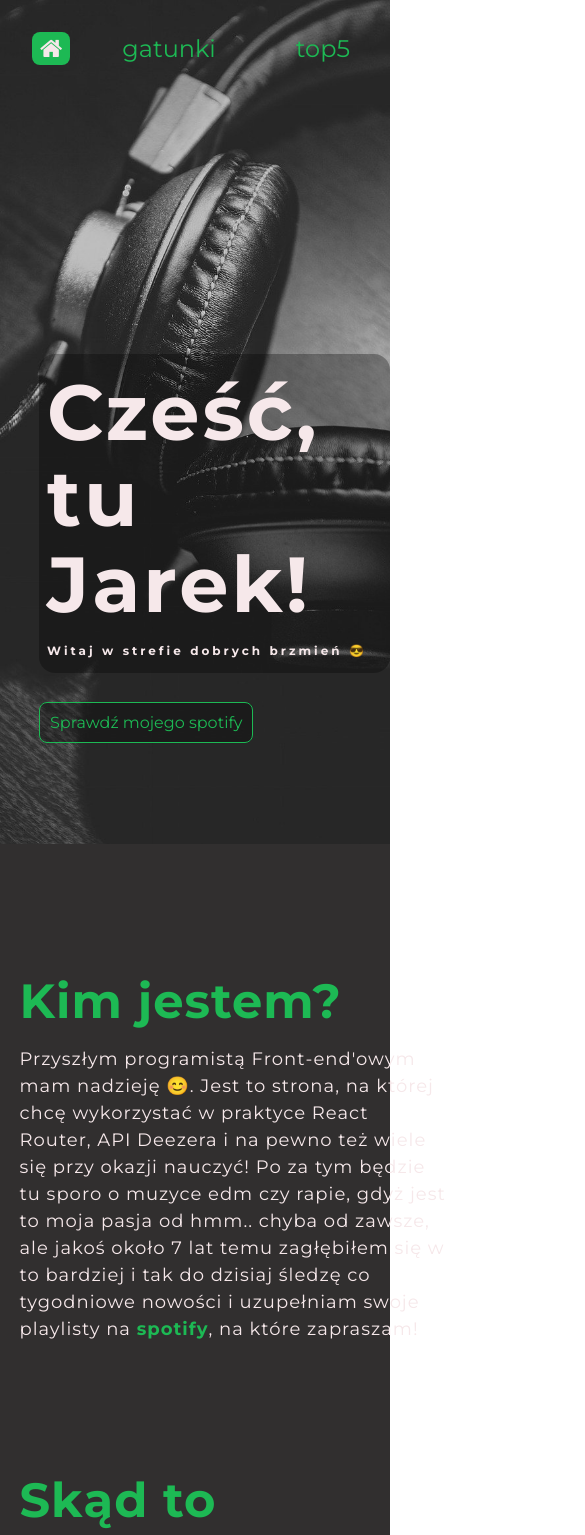
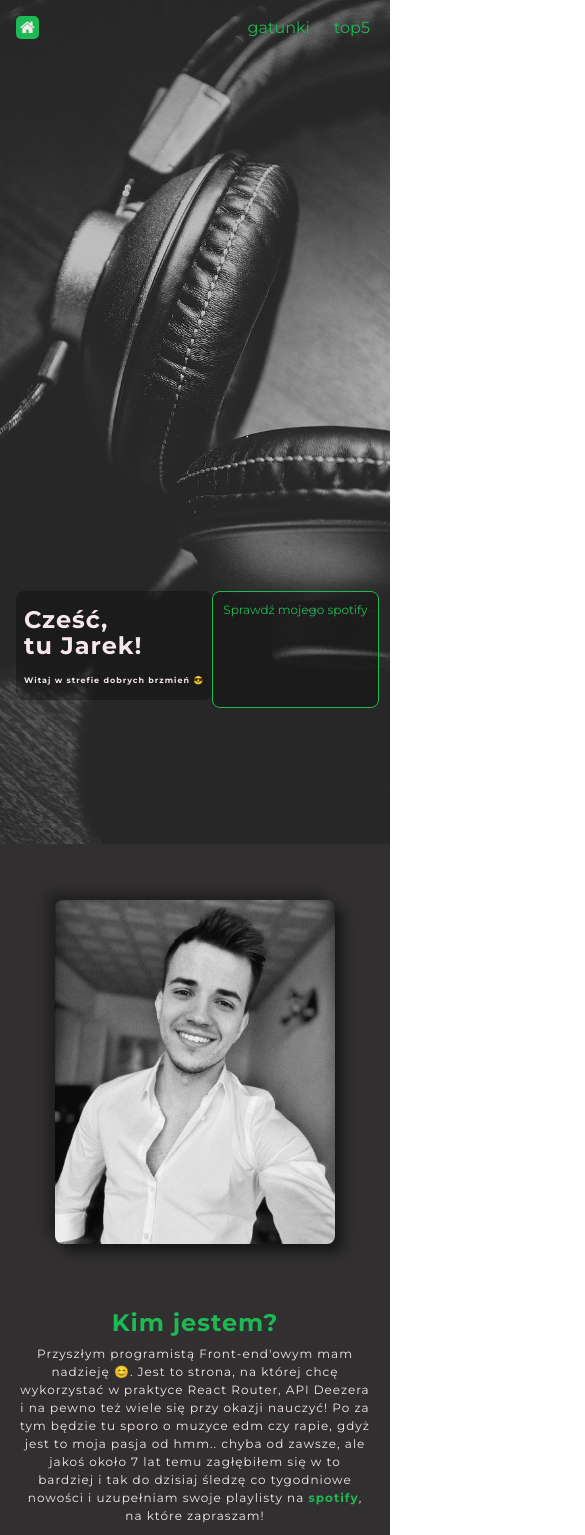
Before and after one commit to jarek-janowski/react-router-web, a React (Create React App) app: page / in a window 390 px wide. Shown: the top 1535 px of the page, 585 px wide, since content can reach past the window. Built offline with nearby package versions, Linux system fonts and the light colour scheme.

Commit message:
feat: mobile styles

```diff
--- a/src/pages/AboutPage.js
+++ b/src/pages/AboutPage.js
@@ -17,6 +17,7 @@ const About = () => {
             <section className="about">
                 <article className="who-am-i">
                     <div className="who-am-i__wrapper">
+                        <img className="who-am-i__photo" src={me} alt="me"/>
                         <section>
                             <h2 className="who-am-i__heading">Kim jestem?</h2>
                             <p className="who-am-i__description">Przyszłym programistą Front-end'owym mam nadzieję 😊.
@@ -29,7 +30,7 @@ const About = () => {
                             </p>
                         </section>
                         <section>
-                            <h3 className="who-am-i__heading">Skąd to zainteresowanie muzyką</h3>
+                            <h3 className="who-am-i__heading">Skąd to zainteresowanie muzyką?</h3>
                             <p className="who-am-i__description">Od dziecka po prostu lubiłem słuchać muzyki, jeszcze na tzw. "wieży",
                             starsi pamiętają 😏. Nawet próbowałem swoich sił w graniu na instrumentach, ale nie było mi to pisane.
                             Z czasem moje gusta się zmieniały, całe gimnazjum było namalowane rapem, a od technikum zacząłem wchodzić
@@ -37,7 +38,7 @@ const About = () => {
                         </section>
                     </div>
                     <p className="after"></p>
-                    <img className="who-am-i__photo" src={me} alt="me"/>
+
                 </article>
             </section>
         </>
--- a/src/styles/_variables.scss
+++ b/src/styles/_variables.scss
@@ -1,3 +1,6 @@
 $green: #1DB954;
 $white: #F6E8EA;
 $darkGray: #312F2F;
+
+$mobile: 415px;
+$tablet: 768px;
--- a/src/styles/modules/AboutPage.scss
+++ b/src/styles/modules/AboutPage.scss
@@ -1,15 +1,25 @@
 .who-am-i {
     display: flex;
-    // align-items: center;
+    align-items: center;
     min-height: 100vh;
     width: 90%;
     margin: 0 auto;
     color: $white;;
     letter-spacing: 1px;
+    @media(max-width: $mobile){
+        width: 90%;
+        display: block;
+        margin: 0 auto;
+        padding-top: 32px;
+    }
     &__description{
-        align-self: flex-start;
+        // align-self: flex-start;
         line-height: 1.5;
         font-size: 18px;
+        @media(max-width: $mobile){
+            font-size: 12px;
+            text-align: center;
+        }
         &--link{
             color: $green;
             text-decoration: none;
@@ -20,18 +30,37 @@
         color: $green;
         font-size: 48px;
         padding: 128px 0 16px;
+        @media(max-width: $mobile){
+            font-size: 24px;
+            padding: 64px 0 8px;
+            text-align: center;
+        }
     }
     &__photo{
         width: 35%;
         height: auto;
         align-self: center;
         border-radius: 8px;
-        box-shadow: -12px -12px 12px 0 rgba(29, 185, 84, 1),
+        box-shadow: -12px -12px 12px 0 rgba(29, 185, 84, .8),
         12px 12px 12px 0 rgba(0, 0, 0, .8);
-
+        @media(max-width: $mobile){
+            box-shadow: -8px -8px 12px 0 rgba(0, 0, 0, .3),
+            8px 8px 12px 0 rgba(0, 0, 0, .5);
+            order: 0;
+            display: block;
+            margin: 0 auto;
+            width: 80%;
+            margin-top: 24px;
+        }
     }
     &__wrapper{
+        display: flex;
+        flex-direction: column;
+        align-items: center;
         padding: 0 180px 128px 0;
         text-align: start;
+        @media(max-width: $mobile){
+            padding: 0 0 32px 0;
+        }
     }
 }
--- a/src/styles/modules/Footer.scss
+++ b/src/styles/modules/Footer.scss
@@ -7,6 +7,7 @@
     justify-content: center;
     align-items: center;
     overflow: hidden;
+
     &-wrapper {
         margin-top: 32px;
         display: flex;
@@ -20,6 +21,10 @@
         text-align: center;
         color: $white;
         line-height: 1.5;
+        @media(max-width: $mobile){
+            max-width: 40%;
+            font-size: 12px;
+        }
         & span{
             // color: red;
             display: block;
@@ -33,6 +38,9 @@
         color: $white;;
         // margin-right: 32px;
         margin: 0 12px;
+        @media(max-width: $mobile){
+            font-size: 24px;
+        }
     }
     &__image{
         position: absolute;
@@ -41,6 +49,11 @@
         left: 70%;
         // width: 40%;
         // margin-right: auto;
+        @media(max-width: $mobile){
+            top: 10%;
+            left: 10%;
+            transform: scale(.5) rotate(325deg)
+        }
 
     }
     &__image--2{
@@ -48,9 +61,11 @@
         transform: scale(.8);
         bottom: 20%;
         right: 70%;
-        // width: 100%;
-        // margin-right: auto;
-
+        @media(max-width: $mobile){
+            bottom: 10%;
+            right: 10%;
+            transform: scale(.5) rotate(145deg)
+        }
     }
 
 }
--- a/src/styles/modules/GenresPage.scss
+++ b/src/styles/modules/GenresPage.scss
@@ -1,10 +1,19 @@
 .genres {
-    padding: 10% 10%;
+    padding: 5% 0;
+    @media(max-width: $mobile){
+        padding: 10% 0;
+        max-width: 90%;
+        margin: 0 auto;
+    }
     &__heading {
         text-align: center;
         font-size: 48px;
         color: $green;
         margin-bottom: 16px;
+        @media(max-width: $mobile){
+            font-size: 24px;
+            margin-bottom: 8px;
+        }
     }
     &__description{
         display: block;
@@ -14,6 +23,11 @@
         margin-bottom: 128px;
         text-align: center;
         color: $white;
+        @media(max-width: $mobile){
+            font-size: 12px;
+            margin-bottom: 48px;
+            line-height: 1.8;
+        }
 
     }
     &__grid {
@@ -23,7 +37,14 @@
         row-gap: 64px;
         column-gap: 3.5%;
         text-align: center;
+        max-width: 60%;
+        margin: 0 auto;
 
+        @media(max-width: $mobile){
+            grid-template-columns: 100%;
+            column-gap: 0;
+            row-gap: 32px;
+        }
     }
     &-section{
         box-shadow: -12px -12px 12px 0 rgba(60, 60, 60, .2),
@@ -33,6 +54,9 @@
         &__heading{
             color: $green;
             margin-bottom: 32px;
+            @media(max-width: $mobile){
+                margin-bottom: 0;
+            }
         }
     }
     &-list{
@@ -40,5 +64,9 @@
         list-style: none;
         color: $white;
         line-height: 1.8;
+        @media(max-width: $mobile){
+            font-size: 12px;
+            margin-top: 10px;
+        }
     }
 }
--- a/src/styles/modules/Hero.scss
+++ b/src/styles/modules/Hero.scss
@@ -1,5 +1,4 @@
 .hero {
-
     height: 100vh;
     background-repeat: no-repeat;
     background-size: cover;
@@ -13,6 +12,12 @@
         font-size: 78px;
         color: $white;
         margin-bottom: 40px;
+        @media(max-width: $mobile){
+            font-size: 24px;
+            letter-spacing: 1px;
+            border-radius: 8px;
+            margin-bottom: 8px;
+        }
         &--special{
             display: block;
             margin-bottom: 16px;
@@ -20,6 +25,9 @@
         &--special-small{
             display: block;
             font-size: 12px;
+            @media(max-width: $mobile){
+                font-size: 8px;
+            }
         }
     }
     &__link{
@@ -30,6 +38,9 @@
         border-radius: 8px;
         transition: .2s;
         background-color: rgba($color: #000000, $alpha: .3);
+        @media(max-width: $mobile){
+            font-size: 12px;
+        }
 
         &:hover{
             background: $green;
@@ -58,5 +69,16 @@
     position: absolute;
     top: 42%;
     left: 10%;
-    // background: rgba($color: #000000, $alpha: .2);
+    @media(max-width: $mobile){
+        position: none;
+        top: 70%;
+        left: 0;
+        display: flex;
+        flex-wrap: wrap;
+        justify-content: flex-start;
+        margin-left: 16px;
+        // top: 50%;
+        // left: 50%;
+        // transform: translateX(-50%)
+    }
 }
--- a/src/styles/modules/Navigation.scss
+++ b/src/styles/modules/Navigation.scss
@@ -5,6 +5,11 @@
     width: 100%;
     padding-top: 32px;
     padding-right: 32px;
+    @media(max-width: $mobile){
+        padding: 0 16px;
+        padding-top: 16px;
+        justify-content: space-around;
+    }
 
     &__link{
         text-decoration: none;
@@ -13,6 +18,11 @@
         padding: 2px 8px;
         border-radius: 8px;
         transition: .2s;
+        @media(max-width: $mobile){
+            font-size: 16px;
+            padding: 2px 4px;
+            border-radius: 5px;
+        }
         &:hover{
             background: $green;
             color: $white;
@@ -24,11 +34,18 @@
         }
         &--homepage{
             margin-left: 32px;
+            @media(max-width: $mobile){
+                margin: 0;
+            }
 
         }
         &--genres{
            margin-left: auto;
            margin-right: 64px;
+           @media(max-width: $mobile){
+            //    margin: 0;
+            margin-right: 16px;
+           }
         }
     }
 }
--- a/src/styles/modules/Top5Page.scss
+++ b/src/styles/modules/Top5Page.scss
@@ -3,6 +3,9 @@
     max-width: 80%;
     margin: 0 auto;
     padding: 128px 0;
+    @media(max-width: $mobile){
+        padding: 32px 0;
+    }
     &__grid{
         margin-top: 16px;
         display: grid;
@@ -10,18 +13,35 @@
         grid-template-rows: auto;
         row-gap: 64px;
         column-gap: 3.5%;
+        @media(max-width: $mobile){
+            grid-template-columns: 100%;
+            column-gap: 0;
+            row-gap: 32px;
+        }
     }
     &__heading{
         color: $green;
         margin: 0 0 32px 0;
         font-size: 48px;
         text-align: center;
+        @media(max-width: $mobile){
+            font-size: 24px;
+            margin-bottom: 16px;
+        }
     }
     &__description{
         color: $white;
-        margin-bottom: 128px;
+        // margin-bottom: 128px;
         text-align: center;
         line-height: 1.5;
+        max-width: 786px;
+        margin: 0 auto;
+        padding-bottom: 64px;
+        @media(max-width: $mobile){
+            font-size: 12px;
+            line-height: 1.8;
+            padding-bottom: 32px;
+        }
     }
 
 }
@@ -38,13 +58,21 @@
             &__duration{
                 font-weight: 300;
                 font-size: 12px;
+                @media(max-width: $mobile){
+                    font-size: 10px;
+                }
             }
             &__title{
                 margin: 16px 0 0 0;
+                @media(max-width: $mobile){
+                    font-size: 20px;
+                }
             }
             &__image{
                 display: block;
                 border-radius: 8px;
+                box-shadow: -10px -10px 12px 0 rgba(0, 0, 0, .3),
+                10px 10px 12px 0 rgba(0, 0, 0, .3);
         }}
 
 }
```
